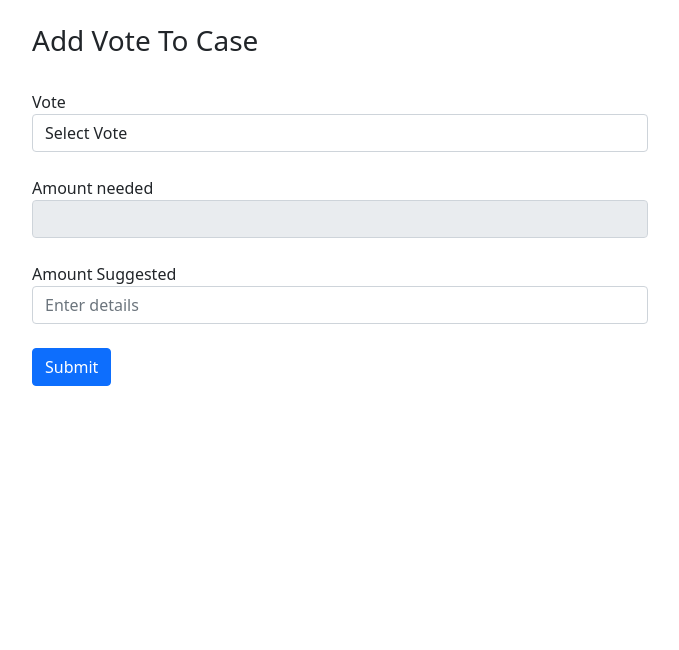
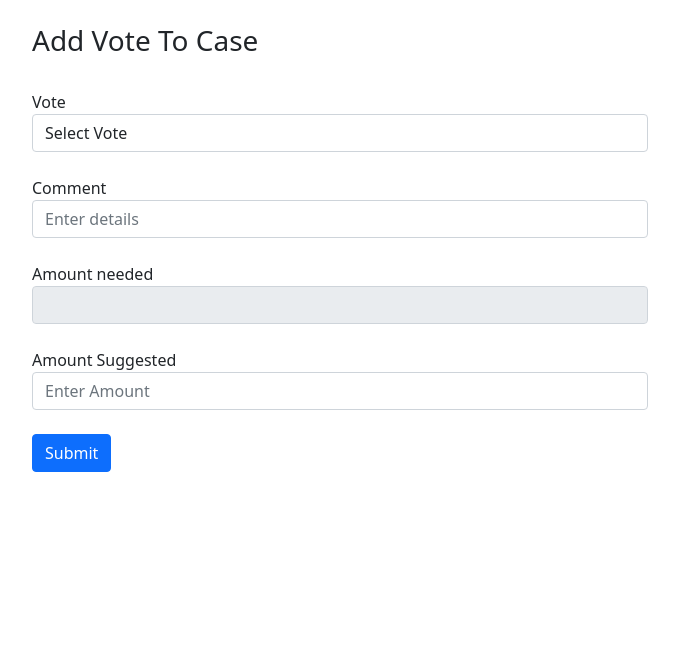
Before and after one commit to ik-nitk/iTrust, a Flask app: template web/templates/cases/add_vote_to_case.html in a window 1280 px wide. Shown: the part 56-706 px from the top of the page, without its empty margins (300-979 px from the left). Run offline with Flask 2, Linux system fonts and the light colour scheme; the template is opened without the code that fills it, so the values that code supplies are empty; some libraries are stand-ins or nearby versions.

Commit message:
Adding_vote_to_case_updated

```diff
--- a/application/rest/case.py
+++ b/application/rest/case.py
@@ -78,10 +78,11 @@ def comments_list_api(id):
 @blueprint.route("/api/v1/cases/<case_id>/add_vote_to_case", methods=["POST"])
 def add_vote_to_case(case_id):
     vote = request.json['vote']
+    comment = request.json['comment']
     amount_suggested = request.json['amount_suggested']
-    response = add_vote(current_app.config.get('REPO'), case_id, vote,amount_suggested,'test')
+    response = add_vote(current_app.config.get('REPO'), case_id, vote,comment,amount_suggested)
     return Response(
-        json.dumps(response.value, cls=CaseJsonEncoder),
+        json.dumps(response.value, cls=CaseVoteJsonEncoder),
         mimetype="application/json",
         status=STATUS_CODES[response.type],
     )
--- a/cms/domain/case_votes.py
+++ b/cms/domain/case_votes.py
@@ -9,6 +9,7 @@ class CaseVote:
     voted_by: str
     amount_suggested:int
     vote: VoteType
+    comment:str
 
     @classmethod
     def from_dict(self, d):
--- a/cms/repository/postgres_objects.py
+++ b/cms/repository/postgres_objects.py
@@ -64,9 +64,10 @@ class CaseVotes(Base):
     __tablename__ = "t_case_votes"
     vote_id = Column(String(40), primary_key=True)
     case_id = Column(String(40), ForeignKey("t_case.case_id"))
-    voted__by = Column(String(40))
+    voted__by = Column(String(40), ForeignKey("member.member_id"))
     amount_suggested = Column(Integer)
     vote = Column(Enum(VoteType))
+    comment = Column(String)
 
 
 class Case(Base):
--- a/cms/serializers/case.py
+++ b/cms/serializers/case.py
@@ -64,7 +64,8 @@ class CaseVoteJsonEncoder(json.JSONEncoder):
                 "vote_id": o.vote_id,
                 "voted_by": o.voted_by,
                 "amount_suggested":o.amount_suggested,
-                "vote": o.vote
+                "vote": o.vote,
+                "comment": o.comment
             }
             return to_serialize
         except AttributeError:  # pragma: no cover
--- a/cms/use_cases/case.py
+++ b/cms/use_cases/case.py
@@ -53,14 +53,14 @@ def comment_list(repo, case_id, comment_type):
     except Exception as exc:
         return ResponseFailure(ResponseTypes.SYSTEM_ERROR, exc)
 
-def add_vote(repo, case_id, vote,amount_suggested, voted_by):
+def add_vote(repo, case_id, vote,comment,amount_suggested):
     try:
         case = repo.find_case(case_id)
         if case is None:
             return ResponseFailure(ResponseTypes.PARAMETERS_ERROR, "Case not found")
         if  case.case_state is not CaseState.VOTING and case.case_state is not CaseState.VERIFICATION:
             return ResponseFailure(ResponseTypes.PARAMETERS_ERROR, "Voting not allowed")
-        vote_id = repo.create_case_vote(case_id, vote,amount_suggested,voted_by)
+        vote_id = repo.create_case_vote(case_id, vote,comment,amount_suggested)
         if case.case_state is CaseState.VERIFICATION:
             repo.update_case_state(case_id, CaseState.VOTING)
         return ResponseSuccess(vote_id)
--- a/web/templates/cases/add_vote_to_case.html
+++ b/web/templates/cases/add_vote_to_case.html
@@ -11,12 +11,22 @@
                 <option>REJECT</option>
             </select>
             <br />
-            <label for="comment">Amount needed</label>
+            <label for="comment">Comment</label>
             <input
                 type="text"
                 name="comment"
                 class="form-control"
                 id="comment"
+                required="true"
+                placeholder="Enter details"
+            />
+            <br />
+            <label for="comment">Amount needed</label>
+            <input
+                type="text"
+                name="amount_needed"
+                class="form-control"
+                id="amount_needed"
                 readonly
                 value="{{case.amount_needed}}"
             />
@@ -27,7 +37,8 @@
                 name="amount_suggested"
                 class="form-control"
                 id="amount_suggested"
-                placeholder="Enter details"
+                required="true"
+                placeholder="Enter Amount"
             />
         </div>
         <br />
--- a/web/templates/cases/view.html
+++ b/web/templates/cases/view.html
@@ -127,7 +127,8 @@
                 <ul class="list-group">
                     {% for vote in case_votes %}
                     <li class="list-group-item">
-                        [{{vote.voted_by}}] : {{vote.vote}} : Amount Suggested -
+                        [{{vote.voted_by}}] : {{vote.vote}} : Comment-
+                        {{vote.comment}} : Amount Suggested -
                         {{vote.amount_suggested}}
                     </li>
                     {% endfor %}
```
Also changed, not shown: cms/repository/postgresrepo.py (+4 -3 lines), tests/repository/postgres/test_postgresrepo.py (+2 -2 lines), web/case/views.py (+3 -4 lines).
